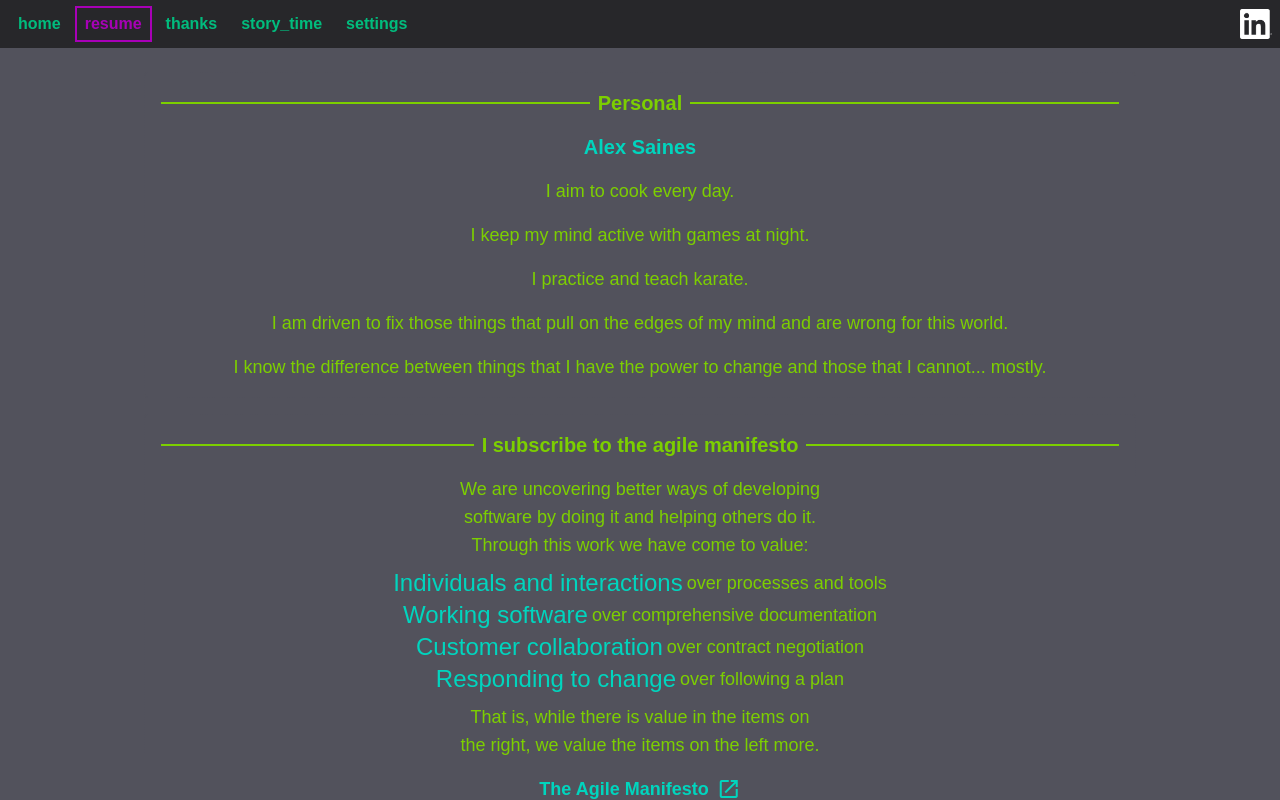
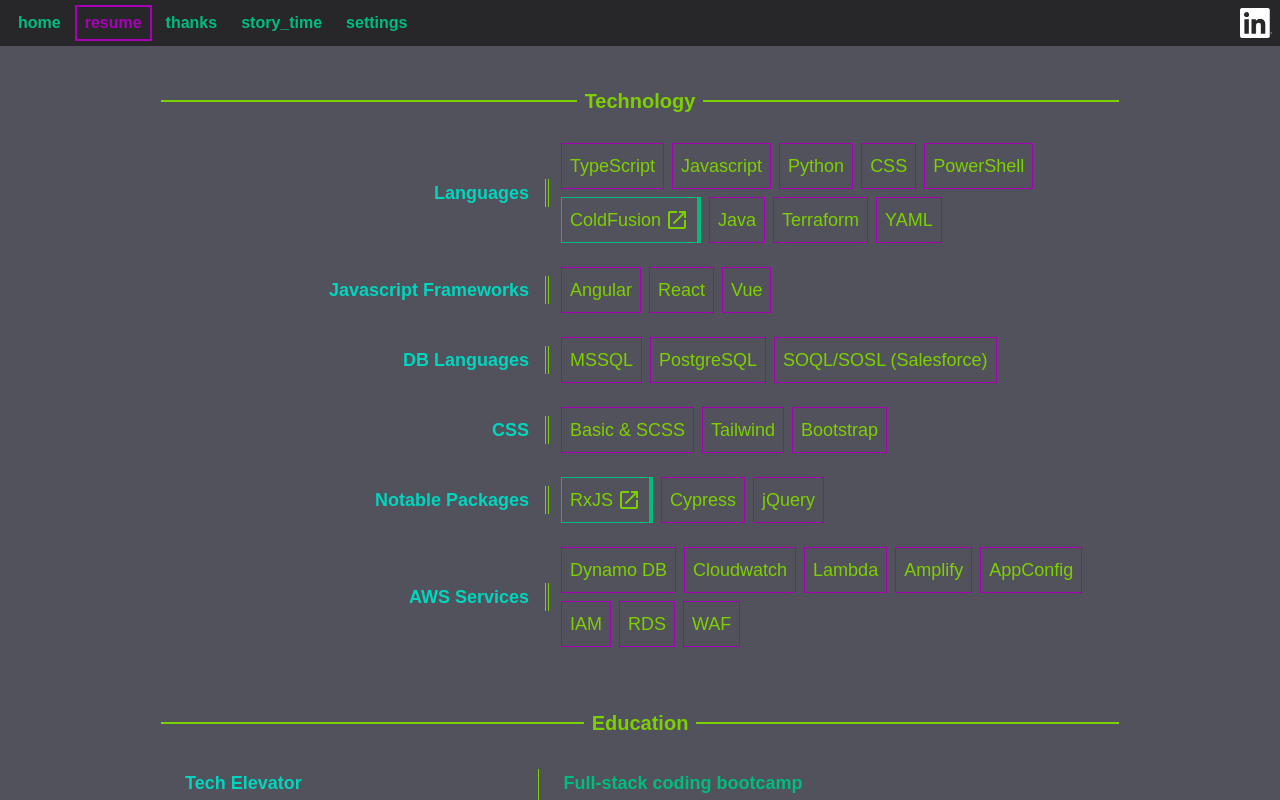
Before and after one commit to adsaines/adsaines.github.io, a Next.js app: page /resume in a window 1280 px wide. Built offline with nearby package versions, Linux system fonts and the light colour scheme.

Commit message:
Story time small screen variant
* added mobile variant to story time for better reading

* added horizontal scroll to the top menu bar and moved the personal and manifesto sections of the resume down below the experience

```diff
--- a/src/app/resume/page.tsx
+++ b/src/app/resume/page.tsx
@@ -7,77 +7,7 @@
     return (
         <div className="h-full overflow-auto flex justify-center">
             <article className={`resume flex flex-col md:p-4 gap-4 m-2 md:max-w-4/5 sm:w-full text-lg`}>
-                <StandardResumeSection title="Personal">
-                    {/* TODO: maybe slap a picture of me here? */}
-                    <div className="flex flex-col gap-4 justify-center items-center">
-                        <span className="font-semibold text-xl text-(--text-theme-secondary) text-center">
-                            Alex Saines
-                        </span>
-                        <p  className="text-center">
-                            I aim to cook every day.
-                        </p>
-                        <p  className="text-center">
-                            I keep my mind active with games at night.
-                        </p>
-                        <p  className="text-center">
-                            I practice and teach karate.
-                        </p>
-                        <p  className="text-center">
-                            I am driven to fix those things that pull on the edges of my mind and are wrong for this world.
-                        </p>
-                        <p  className="text-center">
-                            I know the difference between things that I have the power to change and those that I cannot... mostly.
-                        </p>
-                        {/* TODO-RE? I probably shouldn't just be tossing my personal email out there. A linked in link would probably be better. */}
-                        <span className="hidden">
-                            <a href="mailto:adsaines@gmail.com" aria-label="Email me at adsaines@gmail.com">
-                                adsaines@gmail.com
-                            </a>
-                        </span>
-                        <span className="hidden">
-                            740-279-5560
-                        </span>
-                    </div>
-                </StandardResumeSection>
-                <StandardResumeSection title="I subscribe to the agile manifesto">
-                    <div className="flex flex-col justify-center items-center gap-2">
-                        <p className="flex flex-col justify-center items-center">
-                            <span className="text-center">We are uncovering better ways of developing</span>
-                            <span className="text-center">software by doing it and helping others do it.</span>
-                            <span className="text-center">Through this work we have come to value:</span>
-                        </p>
-                        <p className="flex flex-col justify-center items-center">
-                            <span className="flex max-sm:flex-col md:flex-wrap justify-center items-center">
-                                <span className="text-2xl pr-1 text-(--text-theme-secondary)">Individuals and interactions </span>
-                                <span className="text-center">over processes and tools</span>
-                            </span>
-                            <span className="flex max-sm:flex-col md:flex-wrap justify-center items-center">
-                                <span className="text-2xl pr-1 text-(--text-theme-secondary)">Working software </span>
-                                <span className="text-center">over comprehensive documentation</span>
-                            </span>
-                            <span className="flex max-sm:flex-col md:flex-wrap justify-center items-center">
-                                <span className="text-2xl pr-1 text-(--text-theme-secondary)">Customer collaboration </span>
-                                <span className="text-center">over contract negotiation</span>
-                            </span>
-                            <span className="flex max-sm:flex-col md:flex-wrap justify-center items-center">
-                                <span className="text-2xl pr-1 text-(--text-theme-secondary)">Responding to change </span>
-                                <span className="text-center">over following a plan</span>
-                            </span>
-                        </p>
-                        <p className="flex flex-col justify-center items-center">
-                            <span className="text-center">That is, while there is value in the items on</span>
-                            <span className="text-center">the right, we value the items on the left more.</span>
-                        </p>
-                        <a
-                            href="https://agilemanifesto.org/"
-                            target="_blank"
-                            className="pt-2 text-(--text-theme-secondary) font-semibold flex items-center"
-                            >
-                                The Agile Manifesto
-                                <span className="material-icons text-xs pl-2">open_in_new</span>
-                        </a>
-                    </div>
-                </StandardResumeSection>
+
                 {/* TODO-MAYBE: have this show on DEV mode? */}
                 <StandardResumeSection title="Methodologies" show={false} >
                     <div className="flex flex-wrap gap-4 justify-around">
@@ -164,6 +94,77 @@
                         talkingPoints={ResumeWording.cornerstoneTalkingPoint}
                         />
                 </StandardResumeSection>
+                <StandardResumeSection title="Personal">
+                    {/* TODO: maybe slap a picture of me here? */}
+                    <div className="flex flex-col gap-4 justify-center items-center">
+                        <span className="font-semibold text-xl text-(--text-theme-secondary) text-center">
+                            Alex Saines
+                        </span>
+                        <p  className="text-center">
+                            I aim to cook every day.
+                        </p>
+                        <p  className="text-center">
+                            I keep my mind active with games at night.
+                        </p>
+                        <p  className="text-center">
+                            I practice and teach karate.
+                        </p>
+                        <p  className="text-center">
+                            I am driven to fix those things that pull on the edges of my mind and are wrong for this world.
+                        </p>
+                        <p  className="text-center">
+                            I know the difference between things that I have the power to change and those that I cannot... mostly.
+                        </p>
+                        {/* TODO-RE? I probably shouldn't just be tossing my personal email out there. A linked in link would probably be better. */}
+                        <span className="hidden">
+                            <a href="mailto:adsaines@gmail.com" aria-label="Email me at adsaines@gmail.com">
+                                adsaines@gmail.com
+                            </a>
+                        </span>
+                        <span className="hidden">
+                            740-279-5560
+                        </span>
+                    </div>
+                </StandardResumeSection>
+                <StandardResumeSection title="I subscribe to the agile manifesto">
+                    <div className="flex flex-col justify-center items-center gap-2">
+                        <p className="flex flex-col justify-center items-center">
+                            <span className="text-center">We are uncovering better ways of developing</span>
+                            <span className="text-center">software by doing it and helping others do it.</span>
+                            <span className="text-center">Through this work we have come to value:</span>
+                        </p>
+                        <p className="flex flex-col justify-center items-center">
+                            <span className="flex max-sm:flex-col md:flex-wrap justify-center items-center">
+                                <span className="text-2xl pr-1 text-(--text-theme-secondary)">Individuals and interactions </span>
+                                <span className="text-center">over processes and tools</span>
+                            </span>
+                            <span className="flex max-sm:flex-col md:flex-wrap justify-center items-center">
+                                <span className="text-2xl pr-1 text-(--text-theme-secondary)">Working software </span>
+                                <span className="text-center">over comprehensive documentation</span>
+                            </span>
+                            <span className="flex max-sm:flex-col md:flex-wrap justify-center items-center">
+                                <span className="text-2xl pr-1 text-(--text-theme-secondary)">Customer collaboration </span>
+                                <span className="text-center">over contract negotiation</span>
+                            </span>
+                            <span className="flex max-sm:flex-col md:flex-wrap justify-center items-center">
+                                <span className="text-2xl pr-1 text-(--text-theme-secondary)">Responding to change </span>
+                                <span className="text-center">over following a plan</span>
+                            </span>
+                        </p>
+                        <p className="flex flex-col justify-center items-center">
+                            <span className="text-center">That is, while there is value in the items on</span>
+                            <span className="text-center">the right, we value the items on the left more.</span>
+                        </p>
+                        <a
+                            href="https://agilemanifesto.org/"
+                            target="_blank"
+                            className="pt-2 text-(--text-theme-secondary) font-semibold flex items-center"
+                            >
+                                The Agile Manifesto
+                                <span className="material-icons text-xs pl-2">open_in_new</span>
+                        </a>
+                    </div>
+                </StandardResumeSection>
             </article>
         </div>
     )
--- a/src/app/stories/projections.tsx
+++ b/src/app/stories/projections.tsx
@@ -1,3 +1,5 @@
+import { Story } from "./page"
+
 export const StorySelection = ({onClick, title, selected}: {onClick: ()=>void, title: string, selected: boolean}) => {
     return (
         <button data-selected={selected} onClick={onClick} className="flex group justify-between data-[selected='true']:text-(--text-theme-secondary)">
@@ -8,3 +10,19 @@
         </button>
     )
 }
+
+export const StoryDisplay = ({story}:{story:Story}) => {
+    return (
+        <div className="overflow-auto flex flex-col w-full p-6 gap-4">
+            <h1 className="font-semibold text-2xl">{story.title}</h1>
+            <h2 className="font-semibold text-xl text-(--text-theme-secondary)">{story.lvl}</h2>
+            <p>
+                {story.abstract}
+            </p>
+            <hr className="w-full" />
+            {
+                story.contents.map((section, index) => ( <p key={`story-section-${index}`}>{section}</p> ))
+            }
+        </div>
+    )
+}
--- a/src/structures/header.tsx
+++ b/src/structures/header.tsx
@@ -12,7 +12,7 @@
             <nav
                 aria-label="Pages and contact links."
                 data-show={path !== '/'}
-                className={`p-2 bg-(--background-theme-tertiary) h-12 b-2 flex w-full data-[show="false"]:hidden justify-between items-center`}
+                className={`p-2 bg-(--background-theme-tertiary) h-12 b-2 flex w-full data-[show="false"]:hidden justify-between items-center overflow-x-auto`}
                 >
                 <div className="flex gap-1">
                     <HeaderLink
```
Also changed, not shown: src/app/stories/page.tsx (+63 -14 lines).
